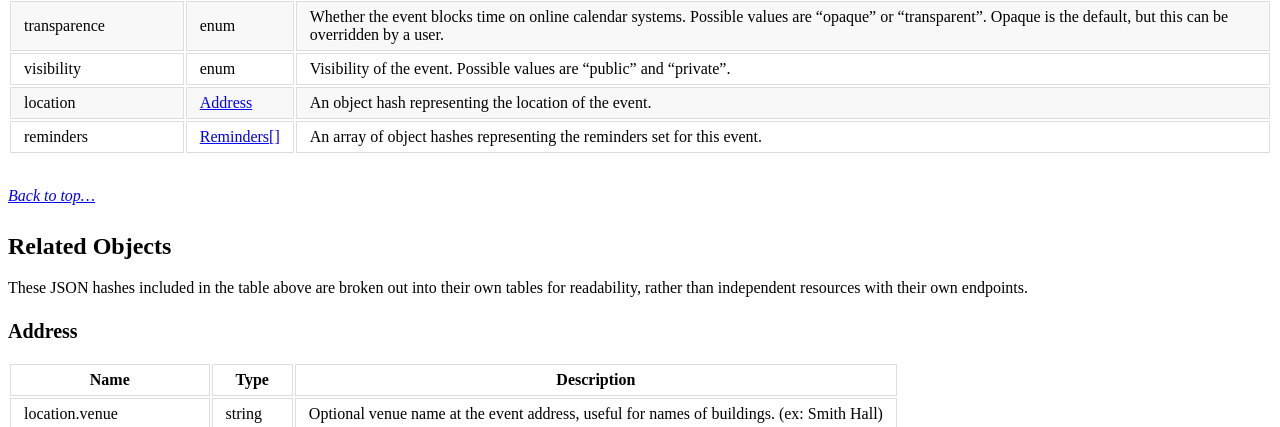
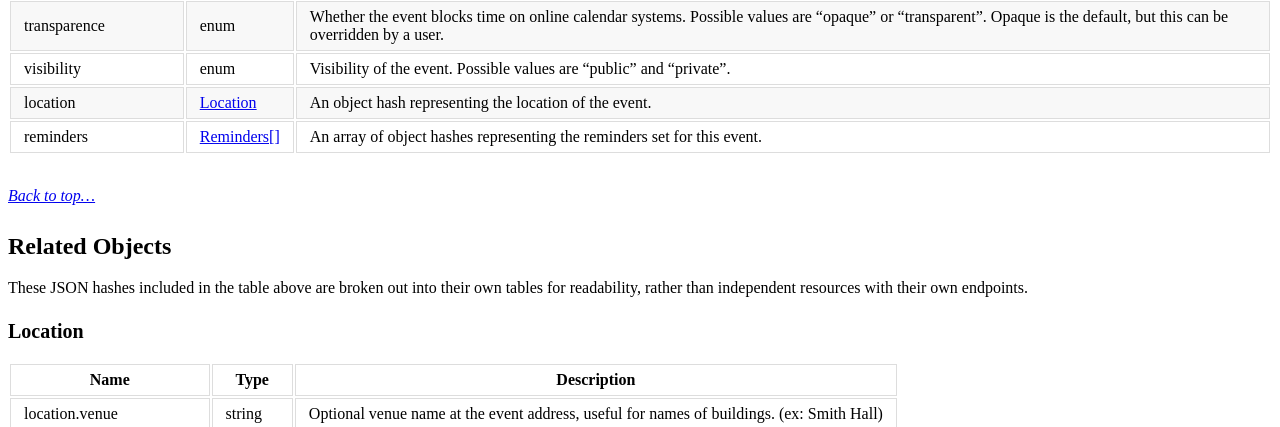
Before and after one commit to opensupporter/osdi-docs, a Jekyll site: the page built from events.md, in a window 1280 px wide and 900 px high, scrolled down 2045 px. Shown: the part 166-593 px from the top of the window. Built offline with Jekyll 4.4.1, drawn with Linux system fonts in a browser that asks for light colours; a style sheet for code colours, icons or effects is not loaded.

Commit message:
updating wording

```diff
--- a/events.md
+++ b/events.md
@@ -66,7 +66,7 @@ A list of fields specific to the Event resource.
 |guestsCanInviteOthers |boolean |Attendees can invite guests to the event.
 |transparence		|enum		|Whether the event blocks time on online calendar systems. Possible values are "opaque" or "transparent". Opaque is the default, but this can be overridden by a user.
 |visibility			|enum		|Visibility of the event.  Possible values are "public" and "private".
-|location			|[Address](#address)	| An object hash representing the location of the event.
+|location			|[Location](#location)	| An object hash representing the location of the event.
 |reminders 			|[Reminders[]](#reminders)	|An array of object hashes representing the reminders set for this event.
 
 _[Back to top...](#)_
@@ -76,7 +76,7 @@ _[Back to top...](#)_
 
 These JSON hashes included in the table above are broken out into their own tables for readability, rather than independent resources with their own endpoints.
 
-#### Address
+#### Location
 
 |Name          |Type      |Description
 |-----------    |-----------|--------------
```
